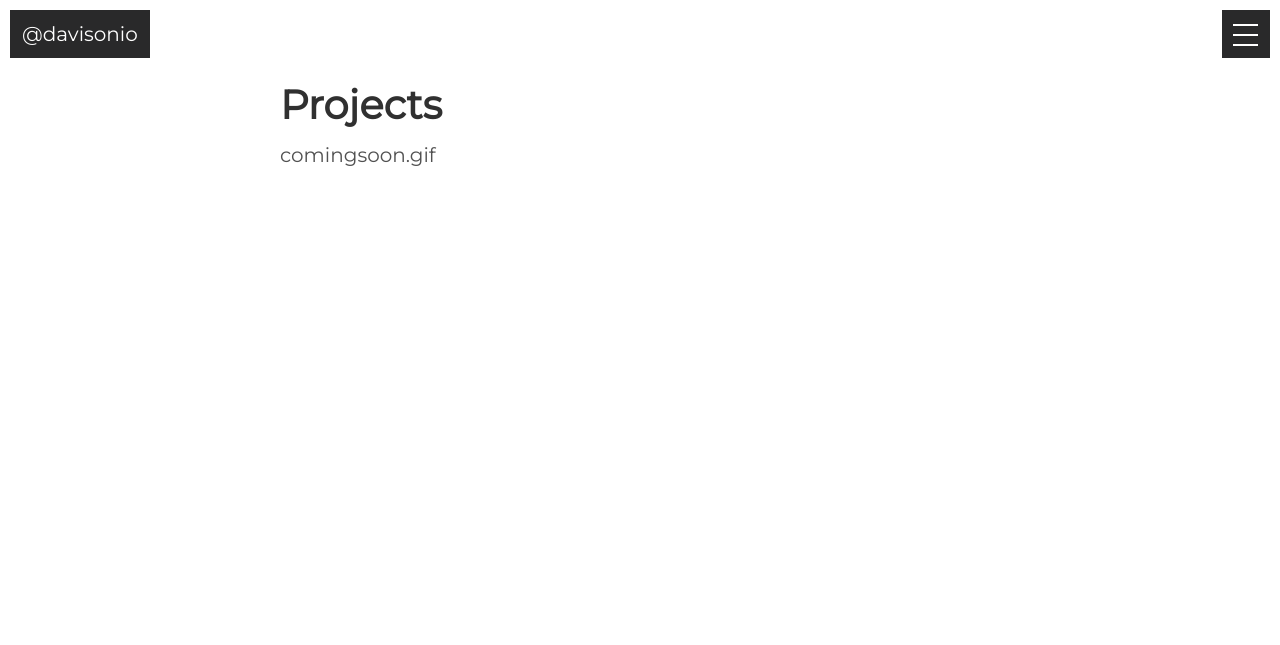
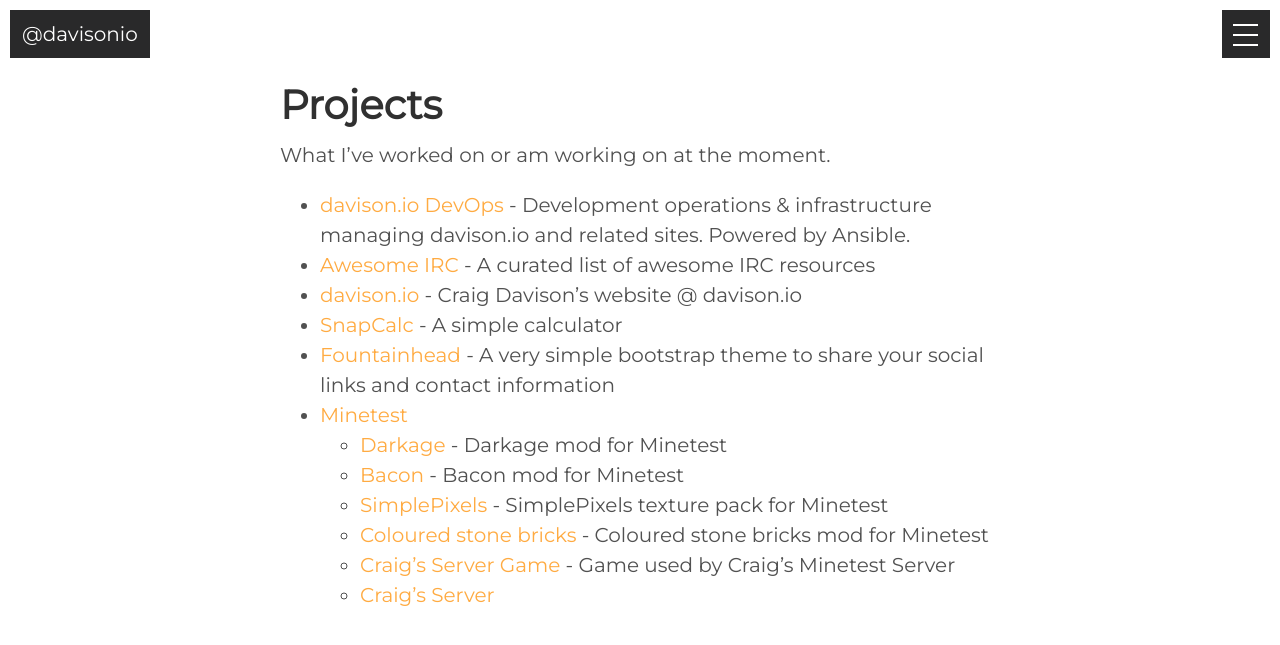
Before and after one commit to davisonio/davison.io, a Jekyll site: the page built from _pages/projects.md, in a window 1280 px wide. Shown: the top 645 px of the page. Built offline with Jekyll 4.4.1, drawn with Linux system fonts in a browser that asks for light colours; nearby versions of some CDN libraries.

Commit message:
Add projects page
Also:
- Fix bug with bullet point margin
- Fix items in the hamburger list not being static

```diff
--- a/_pages/projects.md
+++ b/_pages/projects.md
@@ -4,4 +4,17 @@ title: Projects
 permalink: /projects/
 ---
 
-<p>comingsoon.gif</p>
+What I've worked on or am working on at the moment.
+
+- [davison.io DevOps](/davison.io-devops/) - Development operations & infrastructure managing davison.io and related sites. Powered by Ansible.
+- [Awesome IRC](/awesome-irc/) - A curated list of awesome IRC resources
+- [davison.io](/davison.io/) - Craig Davison's website @ davison.io
+- [SnapCalc](/snapcalc/) - A simple calculator
+- [Fountainhead](/fountainhead/) - A very simple bootstrap theme to share your social links and contact information
+- [Minetest](/minetest/)
+  - [Darkage](/minetest/darkage/) - Darkage mod for Minetest
+  - [Bacon](/minetest/bacon/) - Bacon mod for Minetest
+  - [SimplePixels](/minetest/simplepixels/) - SimplePixels texture pack for Minetest
+  - [Coloured stone bricks](/minetest/colouredstonebricks/) - Coloured stone bricks mod for Minetest
+  - [Craig's Server Game](/minetest/craig-server_game/) - Game used by Craig's Minetest Server
+  - [Craig's Server](/minetest/craig-server/)
--- a/assets/css/main.css
+++ b/assets/css/main.css
@@ -23,6 +23,15 @@ a:focus {
 
 .page-title {
   margin-top: 4rem;
+}
+
+ul, ol, dl {
+  margin-top: 0;
+  margin-bottom: 0;
+}
+
+.b-nav, body:after {
+  position: fixed;
 }
 
 /*                  */
```
